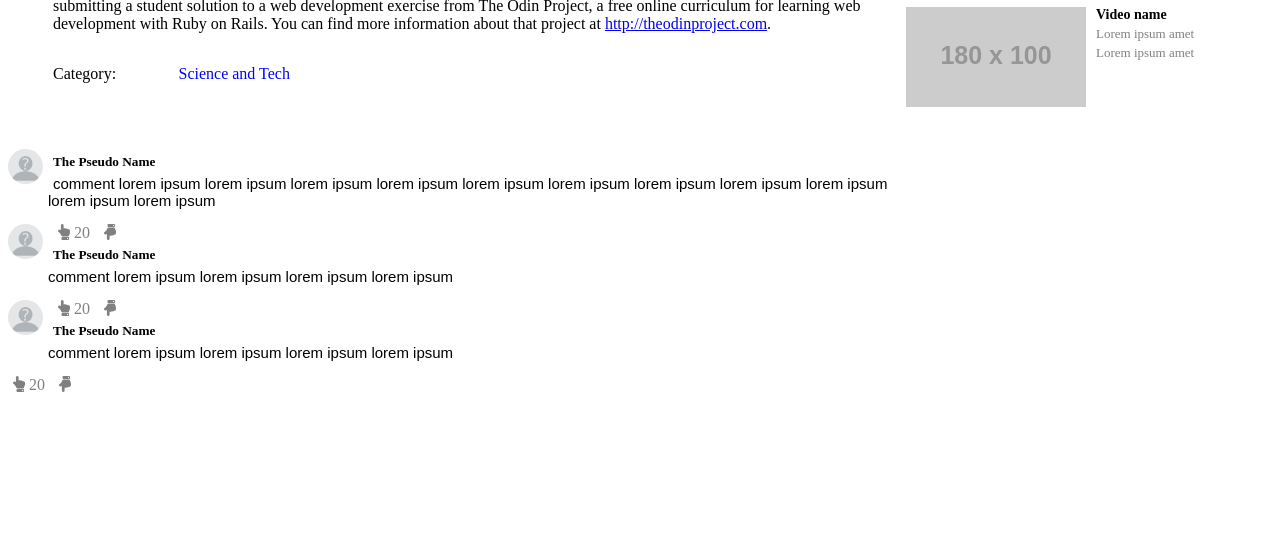
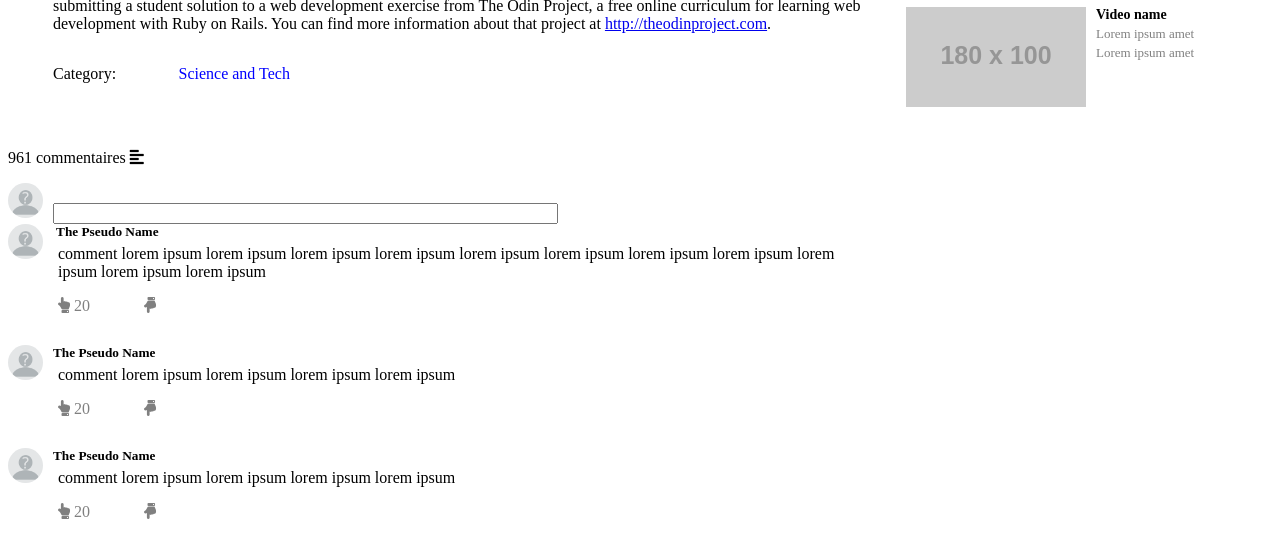
Before and after one commit to YellowPipe/youtubePage, a plain HTML site: page index2.html in a window 1280 px wide. Shown: the part 793-1344 px from the top of the page. Before the commit the page ends 1187 px from the top, so only its background shows below. Drawn offline with Linux system fonts and the light colour scheme; placeholder pictures from the web are drawn by us.

Commit message:
add litle change in html

```diff
--- a/index2.html
+++ b/index2.html
@@ -3,9 +3,10 @@
 <head>
 	<meta charset="utf-8">
 	<title>Youtube</title>
-	<link rel="stylesheet" type="text/css" href="style2.css">
+
 	<link rel="stylesheet" type="text/css" href="https://cdnjs.cloudflare.com/ajax/libs/font-awesome/4.7.0/css/font-awesome.min.css">
 	<link rel="stylesheet" href="https://use.fontawesome.com/releases/v5.6.3/css/all.css" integrity="sha384-UHRtZLI+pbxtHCWp1t77Bi1L4ZtiqrqD80Kn4Z8NTSRyMA2Fd33n5dQ8lWUE00s/" crossorigin="anonymous">
+	<link rel="stylesheet" type="text/css" href="style2.css">
 </head>
 
 
@@ -80,29 +81,42 @@
 
      		</div>  <!-- underVideo -->
      		<div class = "comments">
+     			 <div class= "headComments">
+     			 	<p>961 commentaires <i class = "fa fa-align-left	"></i></p>
+     			 	<img src="profilePic.png" class="profileImg" style="vertical-align: middle,"><input type="text" size = "60" style = "top : 20px">
+
+     			 </div>
                  <!-- comment1 -->
-     			 <img class="profileImg" src="profilePic.png" alt="profileImg">
-     			 <h5>The Pseudo Name</h5>
+     			 <div class = "h5AndImg">
+     			 	  <h5><img class="profileImg" src="profilePic.png" alt="profileImg">
+     			 The Pseudo Name</h5>
+     			 </div>
 
-     			 <p>comment lorem ipsum lorem ipsum lorem ipsum lorem ipsum lorem ipsum lorem ipsum lorem ipsum lorem ipsum lorem ipsum lorem ipsum lorem ipsum</p>
-                 <span><i class = "fa fa-hand-o-up"></i>  20</span>
+     			 <div class = "idea">
+     			   <p style = "">comment lorem ipsum lorem ipsum lorem ipsum lorem ipsum lorem ipsum lorem ipsum lorem ipsum lorem ipsum lorem ipsum lorem ipsum lorem ipsum</p>
+                   <span ><i class = "fa fa-hand-o-up"></i>  20</span>
 				   <span><i class = "fa fa-hand-o-down"></i></span>
+				</div>
+
                 <!-- comment2 -->
-     			 <img class="profileImg" src="profilePic.png" alt="profileImg">
-     			 <h5>The Pseudo Name</h5>
-
+     			 <div class = "h5AndImg">
+     			     <h5><img class="profileImg" src="profilePic.png" alt="profileImg">The Pseudo Name</h5>
+                 </div>
+                 <div class = "idea">
      			     <p>comment lorem ipsum lorem ipsum lorem ipsum lorem ipsum </p>
                      <span><i class = "fa fa-hand-o-up"></i>  20</span>
 				     <span><i class = "fa fa-hand-o-down"></i></span>
+				 </div>
 
                  <!-- comment3 -->
-     			 <img class="profileImg" src="profilePic.png" alt="profileImg">
-     			 <h5>The Pseudo Name</h5>
-
+     			 <div class = "h5AndImg">
+     			   <h5><img class="profileImg" src="profilePic.png" alt="profileImg">The Pseudo Name</h5>
+                 </div>
+                 <div class = "idea">
      			    <p>comment lorem ipsum lorem ipsum lorem ipsum lorem ipsum </p>
                     <span><i class = "fa fa-hand-o-up"></i>  20</span>
 				    <span><i class = "fa fa-hand-o-down"></i></span>
-
+                 </div>
      		</div> <!-- comments -->
 
                 </div> <!-- videoSection -->
--- a/style2.css
+++ b/style2.css
@@ -265,23 +265,50 @@ iframe {
 .comments{
 	box-sizing: border-box;
 }
-.comments img{
+.h5AndImg
+{
+	position : relative;
+}
+.comments h5
+{
+	margin : 0;
+	padding: 0;
+	clear : both;
+}
+
+.comments h5 img
+{
+	vertical-align: top;
+
+}
+.idea
+{
+	position : relative;
+	top : -30px;
+}
+.idea p
+{
+	margin-left: 50px;
+	margin-right : 50px
+}
+/*.comments img{
     float : left;
     clear : both;
-}
-.comments h5 {
+}*/
+
+/*.comments h5 {
 	padding : 5px;
 	margin  : 0;
-}
-.comments p {
+}*/
+/*.comments p {
 	margin-top: 0;
 	margin-left: 40px;
 	font-size: 15px;
 	font-family: Arial;
-}
-span {
-	margin-left : 5px;
-	margin-right : 5px;
+}*/
+.idea span {
+	margin-left : 50px;
+	/*margin-right : 5px;*/
 	color : gray;
 }
 /*-----------------------comment*/
```
Lines whose indentation alone changed are shown as unchanged.
